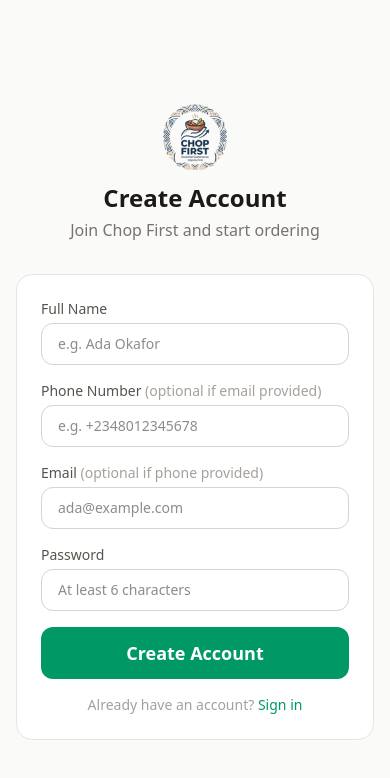
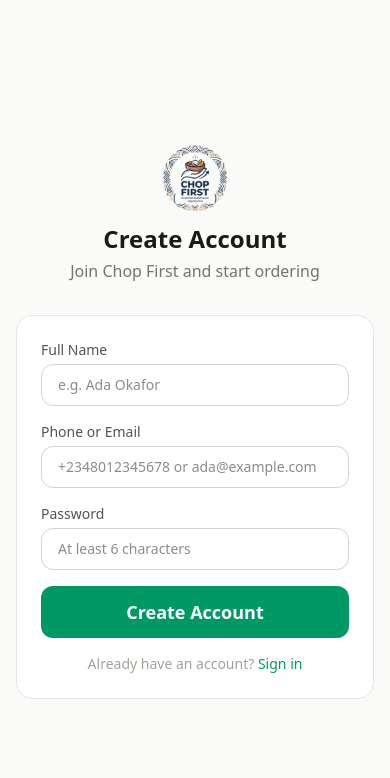
Before and after one commit to hexadigitall/chopfirst, a React (Vite) app in the folder frontend/: page /signup in a window 390 px wide. Shown: the top 778 px of the page. Built offline with nearby package versions, Linux system fonts and the light colour scheme; no server answers.

Commit message:
refactor: combine phone/email into single field on signup

```diff
--- a/frontend/src/pages/Signup.tsx
+++ b/frontend/src/pages/Signup.tsx
@@ -4,8 +4,7 @@
 
 export default function Signup() {
   const [name, setName] = useState('');
-  const [phone, setPhone] = useState('');
-  const [email, setEmail] = useState('');
+  const [credential, setCredential] = useState('');
   const [password, setPassword] = useState('');
   const [loading, setLoading] = useState(false);
   const [error, setError] = useState('');
@@ -14,16 +13,16 @@
   const handleSubmit = async (e: React.FormEvent) => {
     e.preventDefault();
     if (!name.trim()) { setError('Name is required'); return; }
-    if (!phone.trim() && !email.trim()) { setError('Phone or email is required'); return; }
+    if (!credential.trim()) { setError('Phone or email is required'); return; }
     if (!password) { setError('Password is required'); return; }
     if (password.length < 6) { setError('Password must be at least 6 characters'); return; }
     setLoading(true);
     setError('');
     try {
+      const isEmail = credential.includes('@');
       const user = await api.createUser({
         name: name.trim(),
-        phone: phone.trim() || undefined,
-        email: email.trim() || undefined,
+        ...(isEmail ? { email: credential.trim() } : { phone: credential.trim() }),
         password,
       });
       localStorage.setItem('chopfirst_user', user.id);
@@ -61,22 +60,13 @@
             />
           </div>
           <div>
-            <label className="text-sm font-medium text-stone-600 mb-1 block">Phone Number <span className="text-stone-400 font-normal">(optional if email provided)</span></label>
+            <label className="text-sm font-medium text-stone-600 mb-1 block">Phone or Email</label>
             <input
-              value={phone}
-              onChange={e => setPhone(e.target.value)}
+              value={credential}
+              onChange={e => setCredential(e.target.value)}
               className="w-full px-4 py-2.5 border border-stone-300 rounded-xl text-sm focus:outline-none focus:ring-2 focus:ring-emerald-500"
-              placeholder="e.g. +2348012345678"
-            />
-          </div>
-          <div>
-            <label className="text-sm font-medium text-stone-600 mb-1 block">Email <span className="text-stone-400 font-normal">(optional if phone provided)</span></label>
-            <input
-              type="email"
-              value={email}
-              onChange={e => setEmail(e.target.value)}
-              className="w-full px-4 py-2.5 border border-stone-300 rounded-xl text-sm focus:outline-none focus:ring-2 focus:ring-emerald-500"
-              placeholder="ada@example.com"
+              placeholder="+2348012345678 or ada@example.com"
+              required
             />
           </div>
           <div>
```
